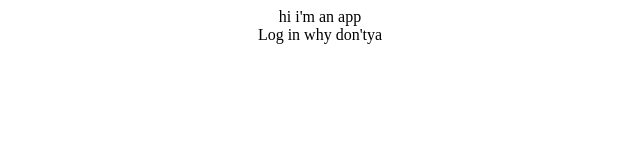
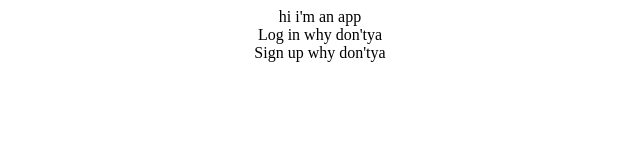
Before and after one commit to ewesterback/honeydew, a React (Create React App) app in the folder client/: page / in a window 1280 px wide. Shown: the top 160 px of the page, without its empty margins (320-960 px from the left). Built offline with nearby package versions, Linux system fonts and the light colour scheme.

Commit message:
added Register.js skeleton

```diff
--- a/client/src/App.js
+++ b/client/src/App.js
@@ -1,6 +1,7 @@
 import './styles/App.css'
 import { React, useEffect } from 'react'
 import Login from './pages/Login'
+import Register from './pages/Register'
 
 
 function App() {
@@ -8,6 +9,7 @@ function App() {
     <div className="App">
       hi i'm an app
       <Login/>
+      <Register/>
     </div>
   );
 }
```
